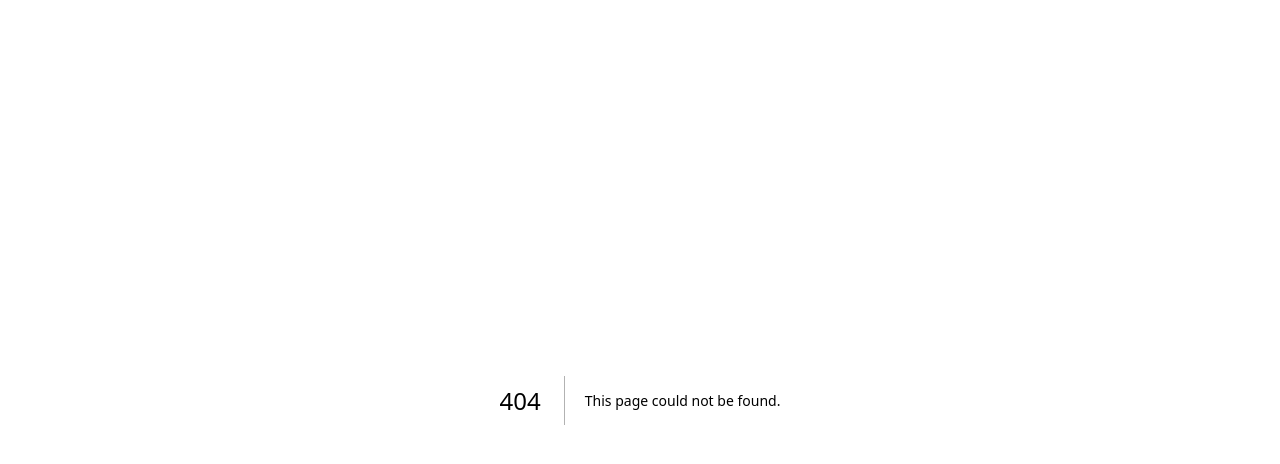
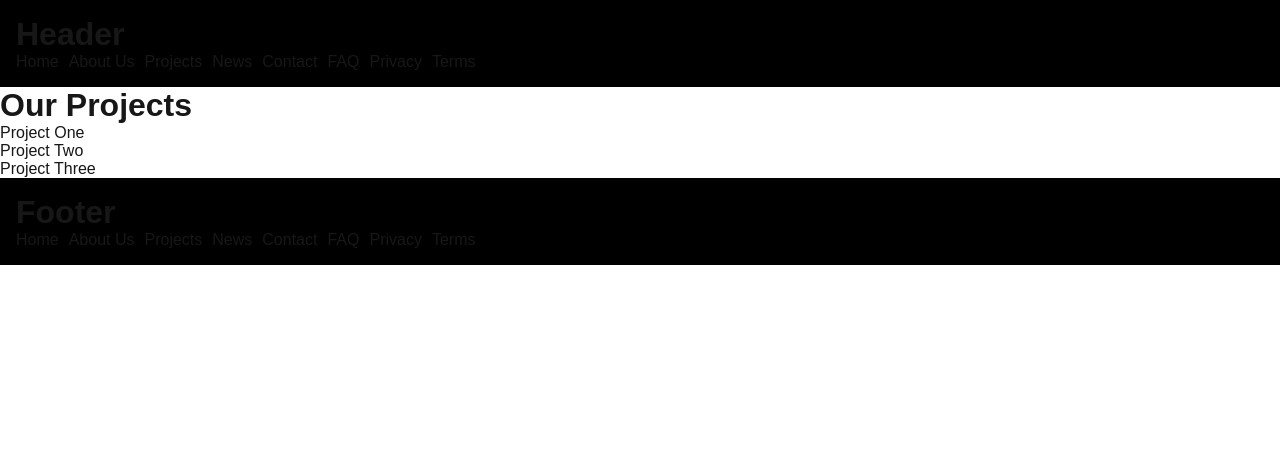
Before and after one commit to McCollinsMediaWeb/takmeel, a Next.js app: page /projects in a window 1280 px wide. Before the commit this address had no page. Shown: the top 464 px of the page. Built offline with nearby package versions, Linux system fonts and the light colour scheme.

Commit message:
file layout

```diff
--- a/app/layout.js
+++ b/app/layout.js
@@ -1,5 +1,7 @@
 import { Geist, Geist_Mono } from "next/font/google";
 import "./globals.css";
+import Header from "@/components/header/header";
+import Footer from "@/components/footer/footer";
 
 const geistSans = Geist({
   variable: "--font-geist-sans",
@@ -18,9 +20,12 @@ export const metadata = {
 
 export default function RootLayout({ children }) {
   return (
+
     <html lang="en">
-      <body className={`${geistSans.variable} ${geistMono.variable}`}>
-        {children}
+      <body>
+        <Header />
+        <main>{children}</main>
+        <Footer />
       </body>
     </html>
   );
--- /dev/null
+++ b/app/projects/page.js
@@ -0,0 +1,23 @@
+import Link from "next/link";
+
+const projects = [
+  { slug: 'project-one', title: 'Project One' },
+  { slug: 'project-two', title: 'Project Two' },
+  { slug: 'project-three', title: 'Project Three' },
+];
+
+
+export default function Projects() {
+  return (
+    <main>
+      <h1>Our Projects</h1>
+      <ul>
+        {projects.map((project) => (
+          <li key={project.slug}>
+            <Link href={`/projects/${project.slug}`}>{project.title}</Link>
+          </li>
+        ))}
+      </ul>
+    </main>
+  );
+}
--- /dev/null
+++ b/components/footer/footer.js
@@ -0,0 +1,21 @@
+'use client'; // optional if using interactivity (like menus)
+
+import Link from 'next/link';
+
+export default function Footer() {
+  return (
+    <footer style={{ padding: '1rem', background: '#000' }}>
+        <h1>Footer</h1>
+      <nav>
+        <Link href="/" style={{ marginRight: 10 }}>Home</Link>
+        <Link href="/about-us" style={{ marginRight: 10 }}>About Us</Link>
+        <Link href="/projects" style={{ marginRight: 10 }}>Projects</Link>
+        <Link href="/news-updates" style={{ marginRight: 10 }}>News</Link>
+        <Link href="/contact-us" style={{ marginRight: 10 }}>Contact</Link>
+        <Link href="/faq" style={{ marginRight: 10 }}>FAQ</Link>
+        <Link href="/privacy-policy" style={{ marginRight: 10 }}>Privacy</Link>
+        <Link href="/terms-of-use">Terms</Link>
+      </nav>
+    </footer>
+  );
+}
--- /dev/null
+++ b/components/header/header.js
@@ -0,0 +1,21 @@
+'use client'; // optional if using interactivity (like menus)
+
+import Link from 'next/link';
+
+export default function Header() {
+  return (
+    <header style={{ padding: '1rem', background: '#000' }}>
+        <h1>Header</h1>
+      <nav>
+        <Link href="/" style={{ marginRight: 10 }}>Home</Link>
+        <Link href="/about-us" style={{ marginRight: 10 }}>About Us</Link>
+        <Link href="/projects" style={{ marginRight: 10 }}>Projects</Link>
+        <Link href="/news-updates" style={{ marginRight: 10 }}>News</Link>
+        <Link href="/contact-us" style={{ marginRight: 10 }}>Contact</Link>
+        <Link href="/faq" style={{ marginRight: 10 }}>FAQ</Link>
+        <Link href="/privacy-policy" style={{ marginRight: 10 }}>Privacy</Link>
+        <Link href="/terms-of-use">Terms</Link>
+      </nav>
+    </header>
+  );
+}
```
Also changed, not shown: app/about-us/page.js (added, +8 -0 lines), app/contact-us/page.js (added, +8 -0 lines), app/faqs/page.js (added, +8 -0 lines), app/news-updates/page.js (added, +8 -0 lines), app/page.js (+3 -79 lines), app/privacy-policy/page.js (added, +8 -0 lines), app/projects/[slug]/page.js (added, +11 -0 lines), app/terms-of-use/page.js (added, +8 -0 lines).
